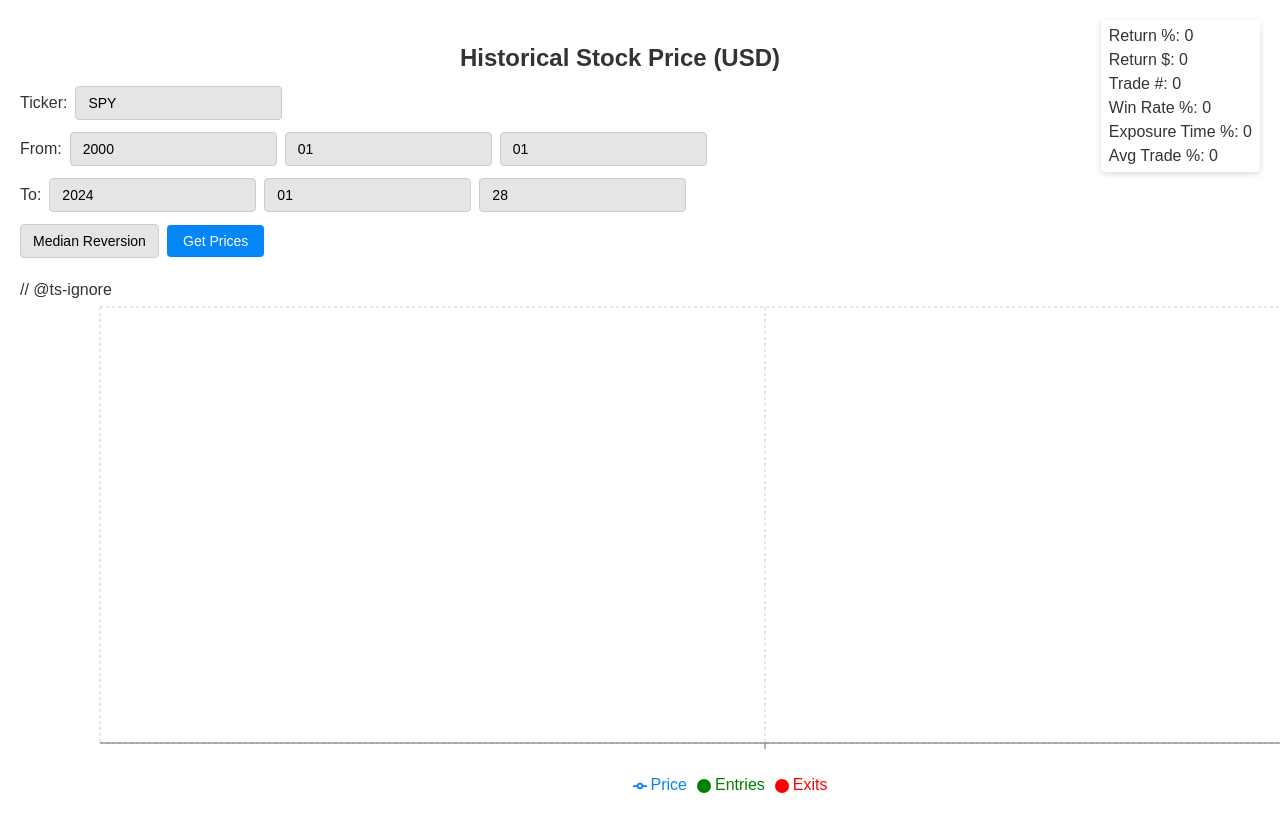
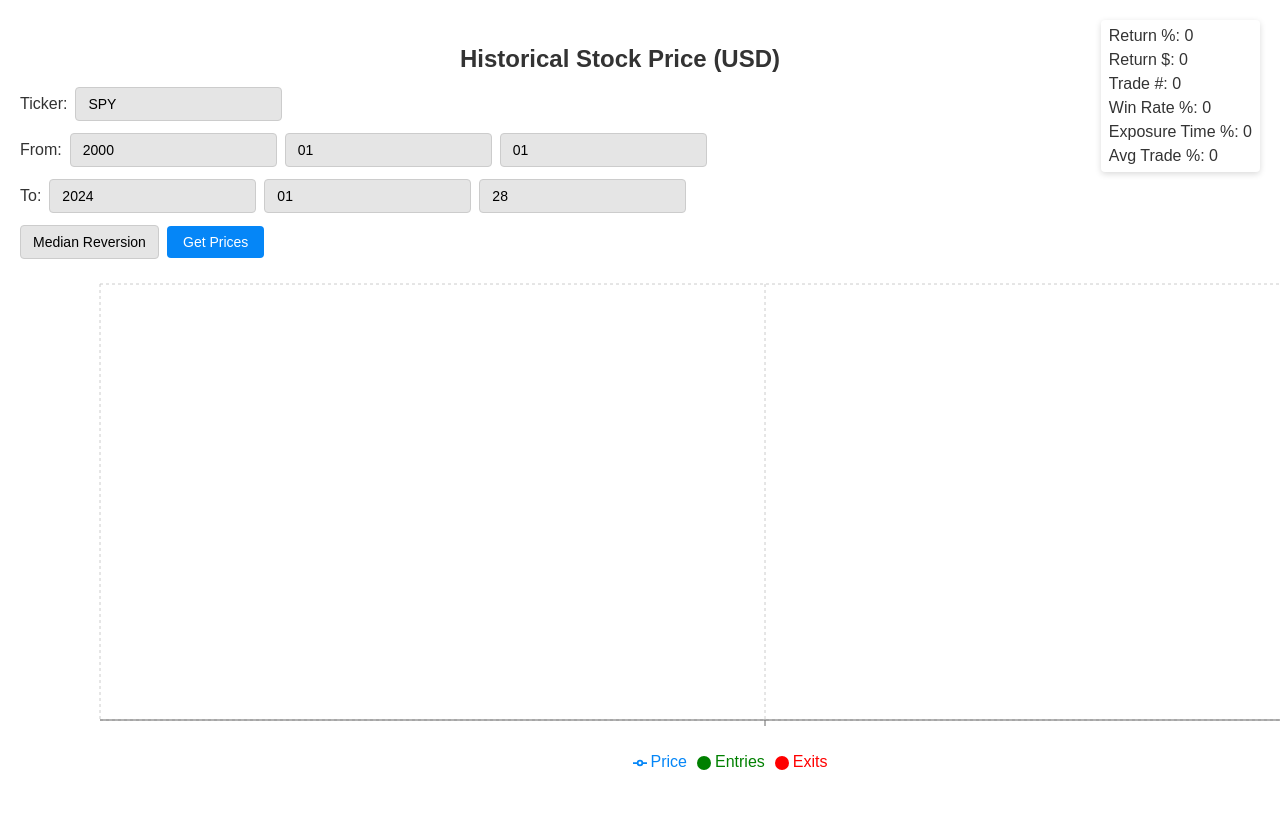
Before and after one commit to danielelbaz7/stock-trading-visualizer, a React (Vite) app in the folder resources/client/: page / in a window 1280 px wide. Shown: the top 822 px of the page. After the commit the page ends 800 px from the top, so only its background shows below. Built offline with nearby package versions, Linux system fonts and the light colour scheme.

Commit message:
Update App.tsx
removed ts ignore

```diff
--- a/resources/client/src/App.tsx
+++ b/resources/client/src/App.tsx
@@ -221,7 +221,6 @@ function App() {
             </button>
           </div>
         </div>
-        // @ts-ignore
         <Chart prices={prices} />
       </div>
   );
```
